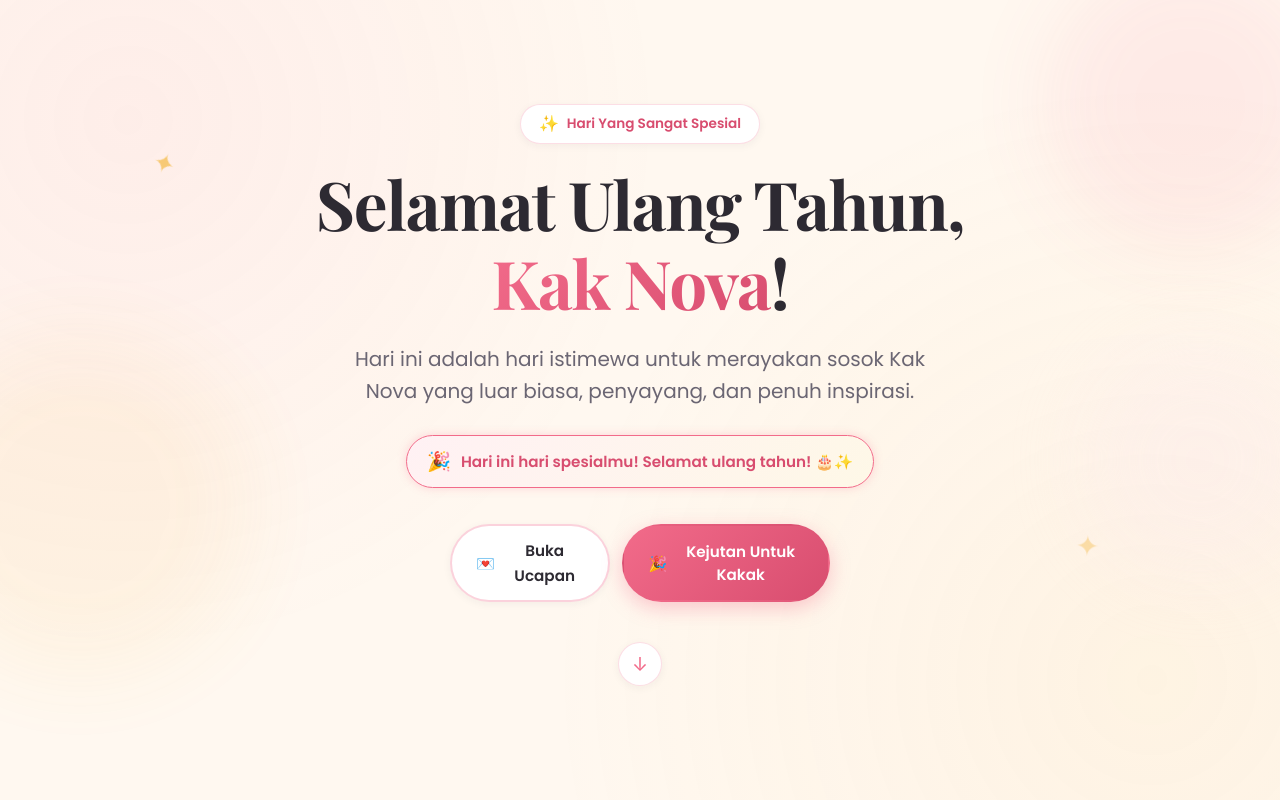
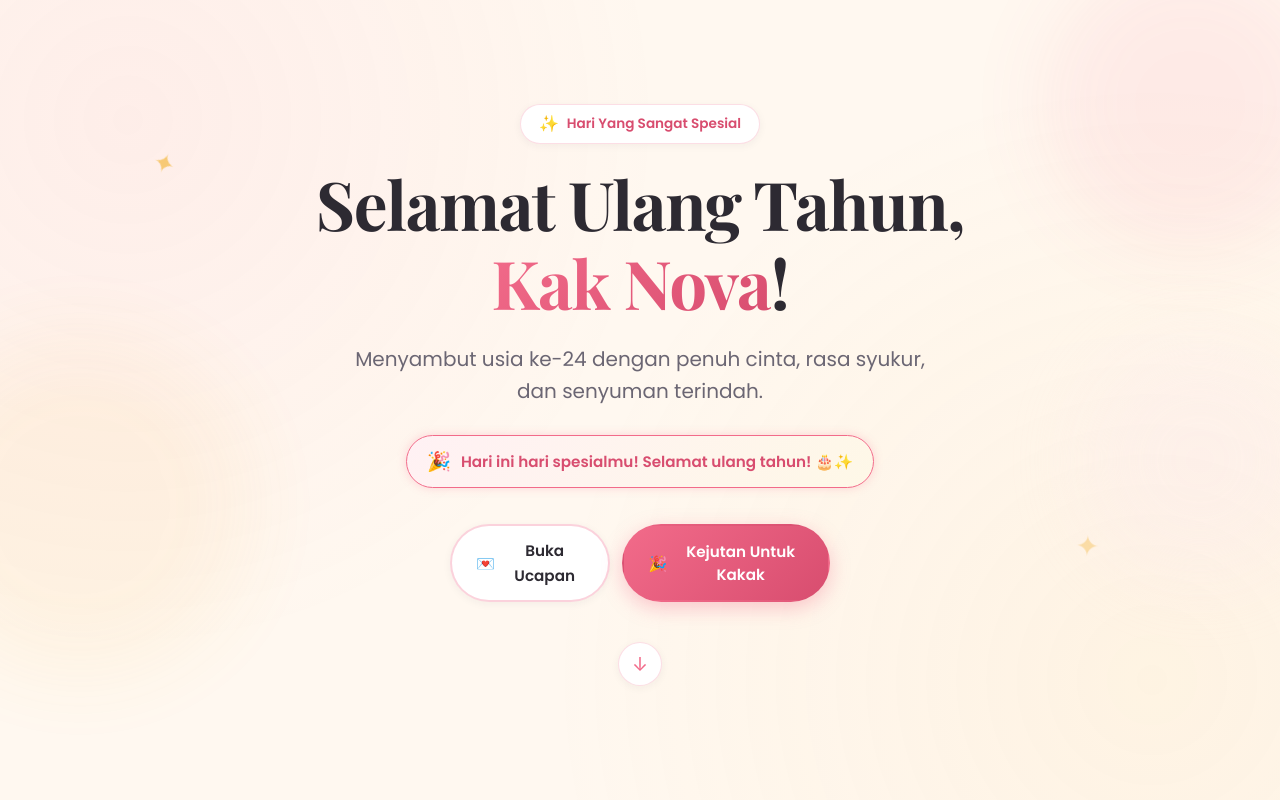
Before and after one commit to aldopandiangan998-art/hi, a plain HTML site: page index.html in a window 1280 px wide. Shown: the top 800 px of the page. Drawn offline with nearby package versions, Linux system fonts and the light colour scheme; a web font is replaced by a local one.

Commit message:
Update usia Kak Nova menjadi 24 tahun

```diff
--- a/index.html
+++ b/index.html
@@ -63,7 +63,7 @@
       </h1>
 
       <p id="hero-tagline" class="hero-tagline">
-        Hari ini adalah hari istimewa untuk merayakan sosok Kak Nova yang luar biasa, penyayang, dan penuh inspirasi.
+        Menyambut usia ke-24 dengan penuh cinta, rasa syukur, dan senyuman terindah.
       </p>
 
       <!-- Indikator Hitung Mundur / Status Hari Ulang Tahun -->
--- a/js/script.js
+++ b/js/script.js
@@ -26,7 +26,7 @@
    */
   const CONFIG = {
     name: 'Kak Nova',
-    age: '', // Kosongkan jika belum ingin menampilkan angka usia, atau isi misal '25'
+    age: '24', // Usia Kak Nova
     birthdayDate: '2026-11-23', // Format: YYYY-MM-DD
     headline: 'Selamat Ulang Tahun',
     tagline: 'Hari ini adalah hari istimewa untuk merayakan sosok Kak Nova yang luar biasa, penyayang, dan penuh inspirasi.',
```
